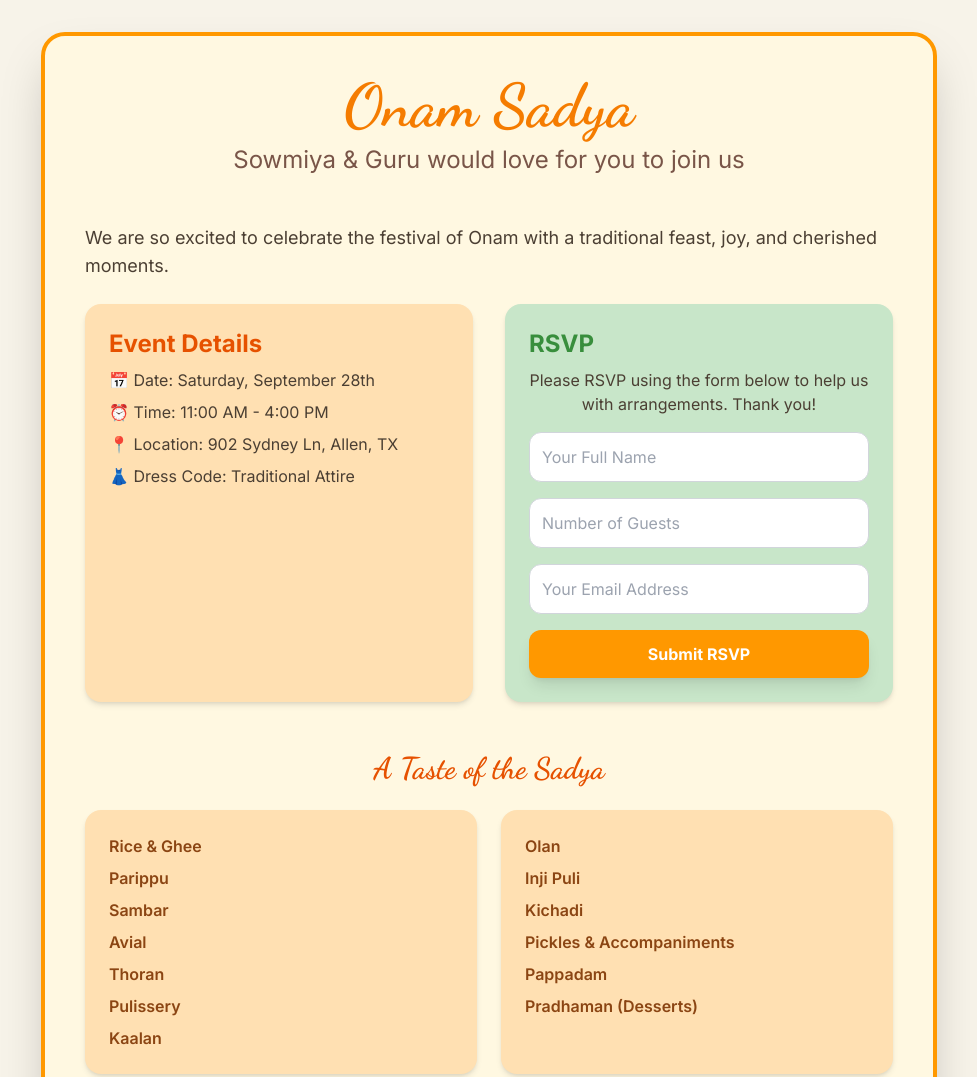
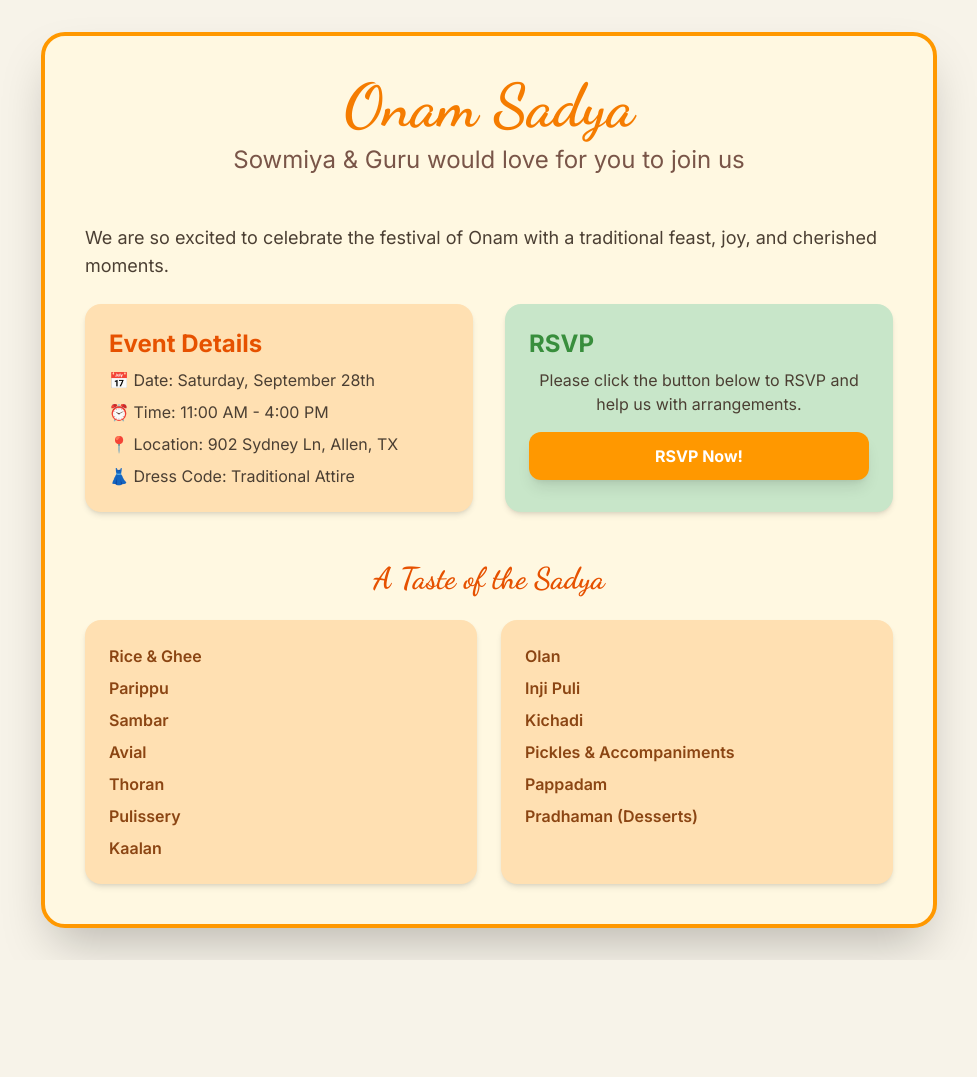
Before and after one commit to gurumathur/onam2025, a plain HTML site: page index.html in a window 1280 px wide. Shown: the top 1077 px of the page, without its empty margins (151-1128 px from the left). After the commit the page ends 960 px from the top, so only its background shows below. Drawn offline with nearby package versions, Linux system fonts and the light colour scheme.

Commit message:
Update index.html

```diff
--- a/index.html
+++ b/index.html
@@ -54,19 +54,11 @@
                 <div class="bg-[#c8e6c9] p-6 rounded-2xl shadow-md">
                     <h2 class="text-2xl font-bold mb-2 text-[#388e3c]">RSVP</h2>
                     <p class="text-sm md:text-base mb-4 text-center">
-                        Please RSVP using the form below to help us with arrangements. Thank you!
+                        Please click the button below to RSVP and help us with arrangements.
                     </p>
-                    <form id="rsvp-form" class="space-y-4">
-                        <input type="text" id="name" placeholder="Your Full Name" class="w-full p-3 rounded-xl border border-gray-300 focus:outline-none focus:ring-2 focus:ring-[#66bb6a]">
-                        <input type="number" id="guests" placeholder="Number of Guests" class="w-full p-3 rounded-xl border border-gray-300 focus:outline-none focus:ring-2 focus:ring-[#66bb6a]">
-                        <input type="email" id="email" placeholder="Your Email Address" class="w-full p-3 rounded-xl border border-gray-300 focus:outline-none focus:ring-2 focus:ring-[#66bb6a]">
-                        <button type="submit" class="w-full bg-[#ff9800] hover:bg-[#fb8c00] text-white font-bold py-3 px-6 rounded-xl shadow-lg transition duration-300 ease-in-out">
-                            Submit RSVP
-                        </button>
-                    </form>
-                    <div id="message-box" class="mt-4 p-4 text-center bg-[#f8f5db] rounded-xl hidden">
-                        Thank you for your RSVP! This is a demo form, please use the provided RSVP details in your actual invitations.
-                    </div>
+                    <a href="https://docs.google.com/forms/d/1cxPJU1YY8mYQ4IN-7VnJ7eVwGAMe1N6e2duXgisOqEw/edit" target="_blank" class="block w-full text-center bg-[#ff9800] hover:bg-[#fb8c00] text-white font-bold py-3 px-6 rounded-xl shadow-lg transition duration-300 ease-in-out">
+                        RSVP Now!
+                    </a>
                 </div>
             </div>
         </div>
@@ -99,15 +91,5 @@
 
     </div>
 
-    <script>
-        // Simple JS for the form submission demo
-        document.getElementById('rsvp-form').addEventListener('submit', function(event) {
-            event.preventDefault();
-            const messageBox = document.getElementById('message-box');
-            messageBox.classList.remove('hidden');
-            document.getElementById('rsvp-form').reset();
-        });
-    </script>
-
 </body>
 </html>
```
